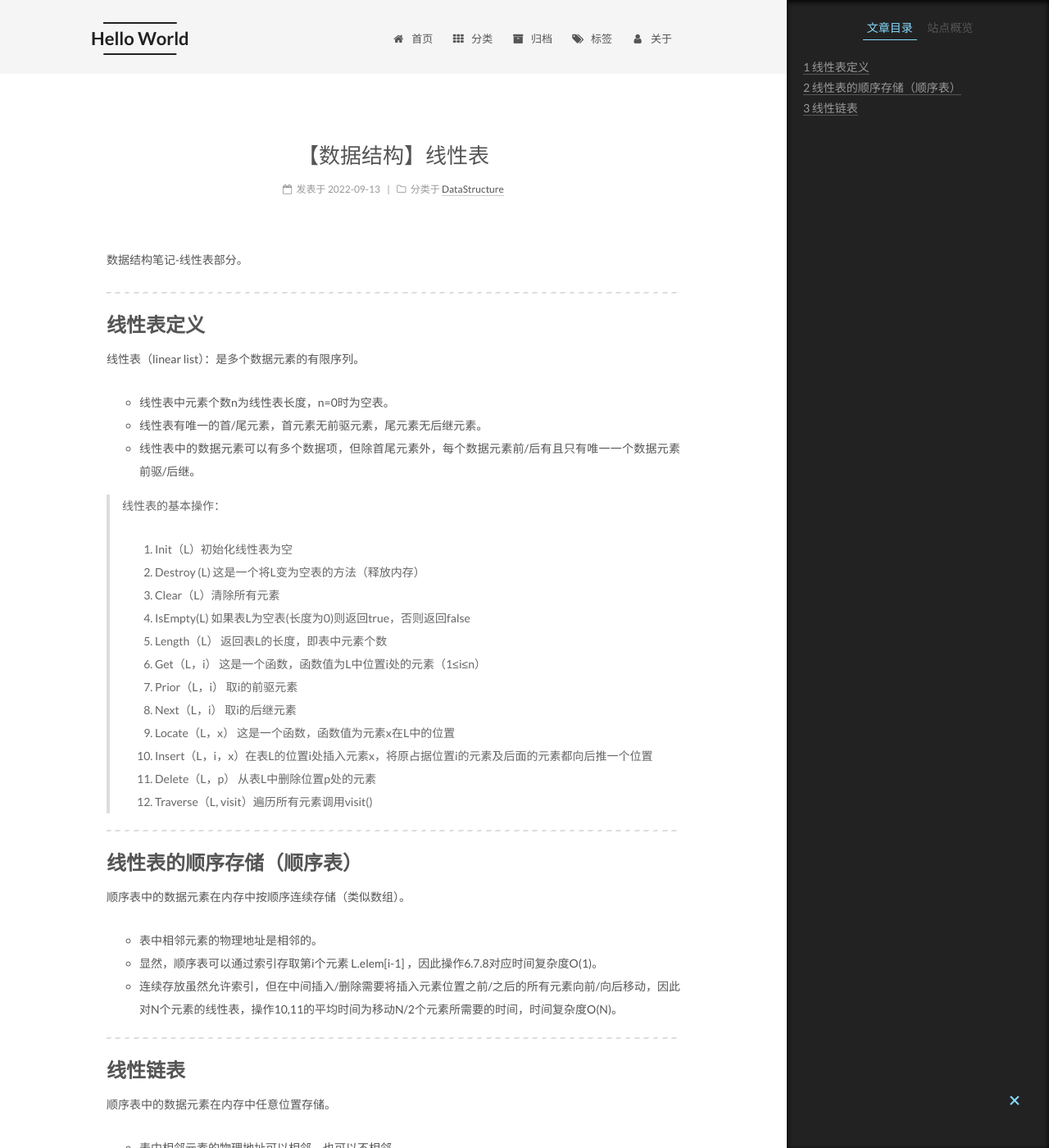
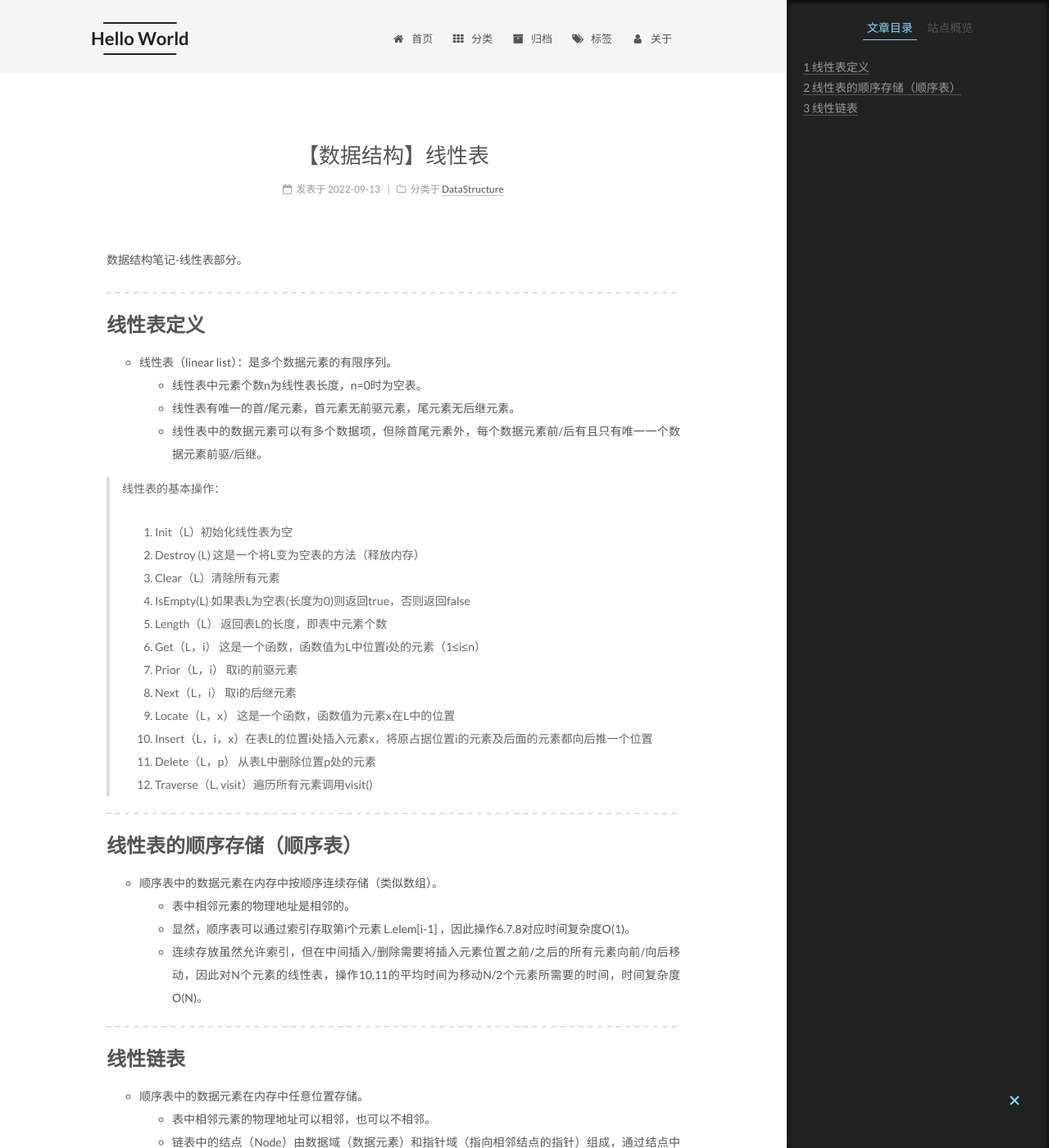
Before and after one commit to PRC-AExcalibur/PRC-AExcalibur.GitHub.io, a Jekyll site: the page built from _posts/2022-09-13-linear-list.md, in a window 1280 px wide and 1400 px high. Shown: the whole window at 82% size. Built offline with Jekyll 4.4.1, drawn with Linux system fonts in a browser that asks for light colours; some of the changed text lies outside the part shown.

```diff
--- a/_posts/2022-09-13-linear-list.md
+++ b/_posts/2022-09-13-linear-list.md
@@ -13,10 +13,10 @@ tags:
 
 # 线性表定义
 
-线性表（linear list）：是多个数据元素的有限序列。
-- 线性表中元素个数n为线性表长度，n=0时为空表。
-- 线性表有唯一的首/尾元素，首元素无前驱元素，尾元素无后继元素。
-- 线性表中的数据元素可以有多个数据项，但除首尾元素外，每个数据元素前/后有且只有唯一一个数据元素前驱/后继。
+- 线性表（linear list）：是多个数据元素的有限序列。
+	- 线性表中元素个数n为线性表长度，n=0时为空表。
+	- 线性表有唯一的首/尾元素，首元素无前驱元素，尾元素无后继元素。
+	- 线性表中的数据元素可以有多个数据项，但除首尾元素外，每个数据元素前/后有且只有唯一一个数据元素前驱/后继。
 
 
 > 线性表的基本操作：
@@ -37,39 +37,39 @@ tags:
 
 # 线性表的顺序存储（顺序表）
 
-顺序表中的数据元素在内存中按顺序连续存储（类似数组）。
-- 表中相邻元素的物理地址是相邻的。
-- 显然，顺序表可以通过索引存取第i个元素 L.elem[i-1] ，因此操作6.7.8对应时间复杂度O(1)。
-- 连续存放虽然允许索引，但在中间插入/删除需要将插入元素位置之前/之后的所有元素向前/向后移动，因此对N个元素的线性表，操作10,11的平均时间为移动N/2个元素所需要的时间，时间复杂度O(N)。
+- 顺序表中的数据元素在内存中按顺序连续存储（类似数组）。
+	- 表中相邻元素的物理地址是相邻的。
+	- 显然，顺序表可以通过索引存取第i个元素 L.elem[i-1] ，因此操作6.7.8对应时间复杂度O(1)。
+	- 连续存放虽然允许索引，但在中间插入/删除需要将插入元素位置之前/之后的所有元素向前/向后移动，因此对N个元素的线性表，操作10,11的平均时间为移动N/2个元素所需要的时间，时间复杂度O(N)。
 
 ---
 
 # 线性链表
 
-顺序表中的数据元素在内存中任意位置存储。
-- 表中相邻元素的物理地址可以相邻，也可以不相邻。
-- 链表中的结点（Node）由数据域（数据元素）和指针域（指向相邻结点的指针）组成，通过结点中指向相邻元素的指针可获取相邻元素。
-- 头结点：指向链表第一个结点，头结点指针域NULL表示链表长度n=0。头结点数据域可以空，也可以存长度等附加信息。
+- 顺序表中的数据元素在内存中任意位置存储。
+	- 表中相邻元素的物理地址可以相邻，也可以不相邻。
+	- 链表中的结点（Node）由数据域（数据元素）和指针域（指向相邻结点的指针）组成，通过结点中指向相邻元素的指针可获取相邻元素。
+	- 头结点：指向链表第一个结点，头结点指针域NULL表示链表长度n=0。头结点数据域可以空，也可以存长度等附加信息。
 
 ###  单链表
-单链表：指针域只有一个指针（指向下一个元素）的链表。
-- 由于单链表结点指针指向下一个元素，获取后继元素只要一步，Next（L，i）时间复杂度O(1)。
-- 由于元素任意分布在内存空间中，无法使用索引，查找第i个元素只能从第一项开始遍历，平均查找N/2次，因此 Get（L，i）和 Prior（L，i）对应时间复杂度O(N)。
-- 对于单链表，在A,B之间插入X，需要让X->B,A->X, 插入只需两步，但找到A平均需要N/2次，时间复杂度O(N)。
-- 对于单链表，在A,X,B之间删除X，需要让A->B, 即先让 A的指针 = X的指针，再释放X的内存，删除只需两步，但找到A平均需要N/2次，时间复杂度O(N)。
-- 特别的，如果没有特殊标记Length的单链表，获取长度需要遍历全部结点，时间复杂度O(N)。
+- 单链表：指针域只有一个指针（指向下一个元素）的链表。
+	- 由于单链表结点指针指向下一个元素，获取后继元素只要一步，Next（L，i）时间复杂度O(1)。
+	- 由于元素任意分布在内存空间中，无法使用索引，查找第i个元素只能从第一项开始遍历，平均查找N/2次，因此 Get（L，i）和 Prior（L，i）对应时间复杂度O(N)。
+	- 对于单链表，在A,B之间插入X，需要让X->B,A->X, 插入只需两步，但找到A平均需要N/2次，时间复杂度O(N)。
+	- 对于单链表，在A,X,B之间删除X，需要让A->B, 即先让 A的指针 = X的指针，再释放X的内存，删除只需两步，但找到A平均需要N/2次，时间复杂度O(N)。
+	- 特别的，如果没有特殊标记Length的单链表，获取长度需要遍历全部结点，时间复杂度O(N)。
 
 ###  静态链表
 在数组中，一个分量表示数据元素，一个分量表示游标。
-静态链表：指针域使用数组的游标，游标顺序即为链表中元素顺序。
+- 静态链表：指针域使用数组的游标，游标顺序即为链表中元素顺序。
 
 ###  循环链表
-循环链表：表中最后一个结点指针指向头结点。
-- 头结点指针域等于头本身的指针表示链表长度n=0。
-- 其他操作同单链表。
+- 循环链表：表中最后一个结点指针指向头结点。
+	- 头结点指针域等于头本身的指针表示链表长度n=0。
+	- 其他操作同单链表。
 
 ###  双向链表
-双向链表：指针域有两个指针，一个指向前驱，一个指向后继。
-- 由于双向链表结点指针指向相邻元素，获取前驱/后继元素只要一步，Next（L，i）和 Prior（L，i）时间复杂度O(1)。
-- 由于元素任意分布在内存空间中，无法使用索引，查找第i个元素只能从第一项开始遍历，平均查找N/2次，因此 Get（L，i）对应时间复杂度O(N)。
-- 特别的，如果没有特殊标记Length的双向链表，获取长度需要遍历全部结点，时间复杂度O(N)。
+- 双向链表：指针域有两个指针，一个指向前驱，一个指向后继。
+	- 由于双向链表结点指针指向相邻元素，获取前驱/后继元素只要一步，Next（L，i）和 Prior（L，i）时间复杂度O(1)。
+	- 由于元素任意分布在内存空间中，无法使用索引，查找第i个元素只能从第一项开始遍历，平均查找N/2次，因此 Get（L，i）对应时间复杂度O(N)。
+	- 特别的，如果没有特殊标记Length的双向链表，获取长度需要遍历全部结点，时间复杂度O(N)。
```
